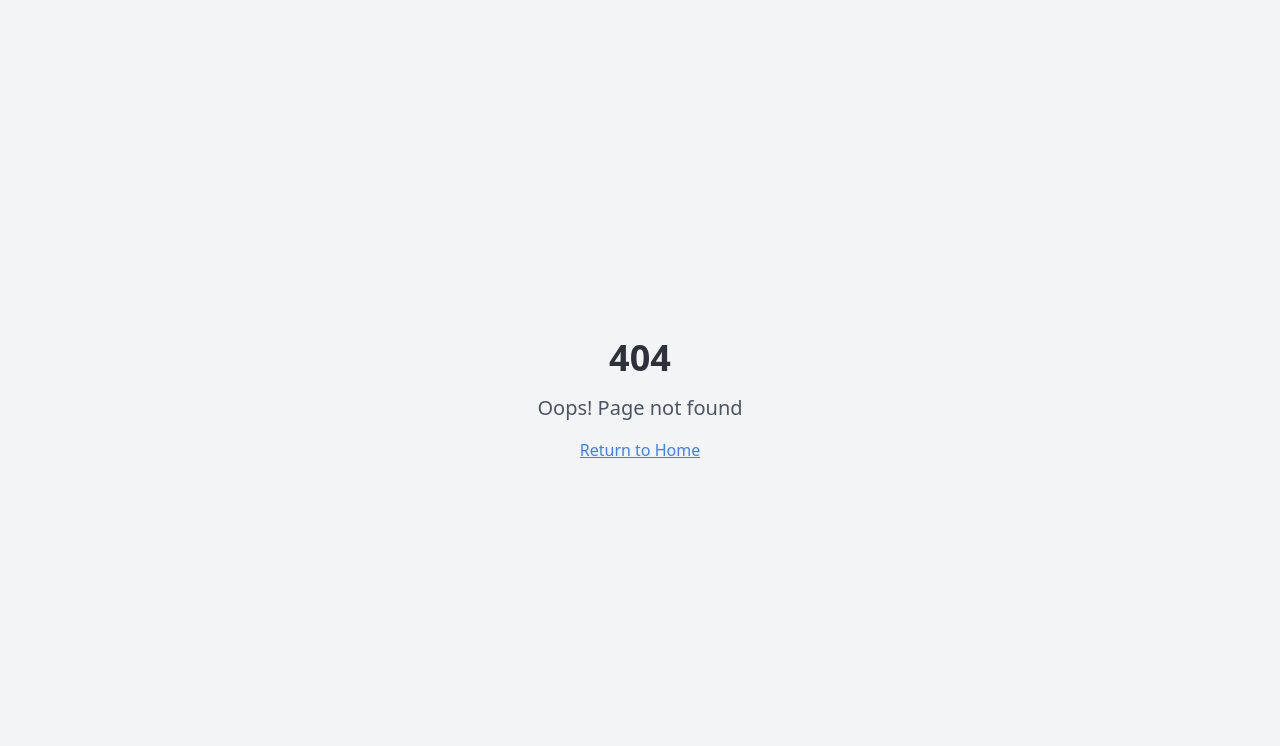
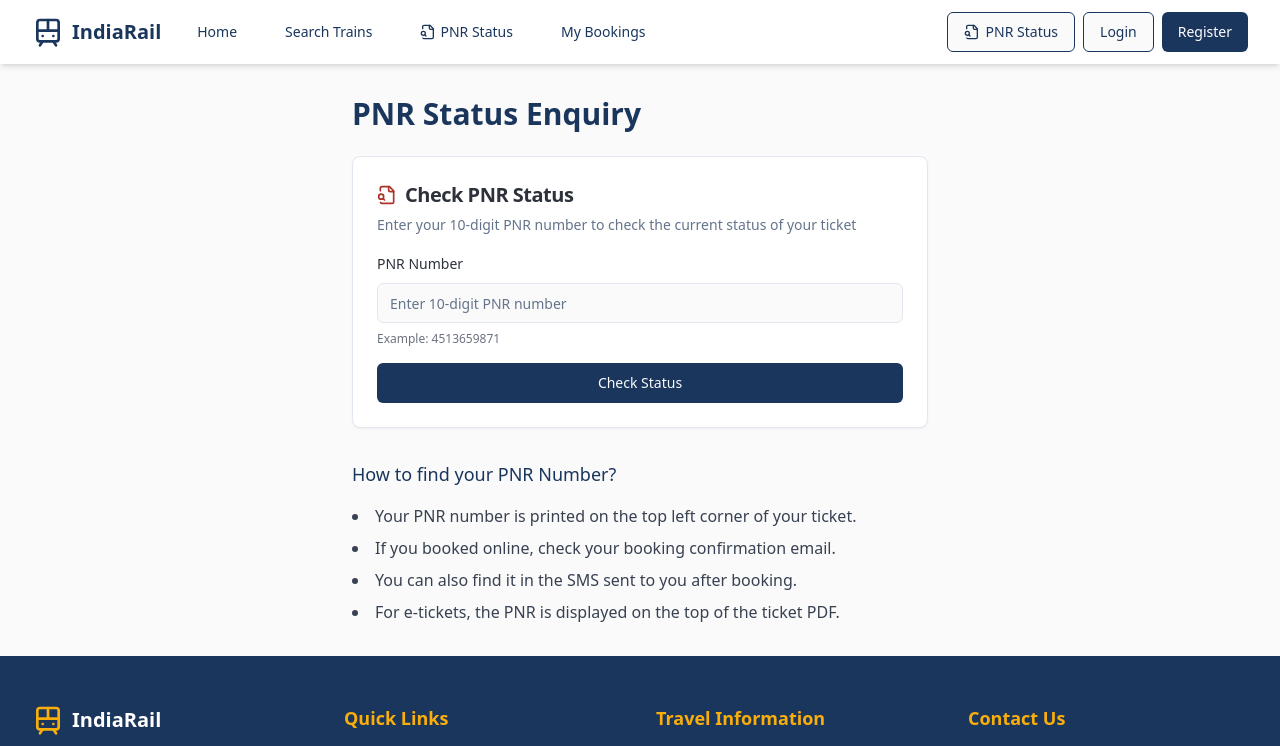
Before and after one commit to naveen2002-ncg/railway-radiance, a React (Vite) app: page /pnr in a window 1280 px wide. Before the commit this address had no page. Shown: the top 746 px of the page. Built offline with nearby package versions, Linux system fonts and the light colour scheme.

Commit message:
Add PNR status button
Adds a button for checking PNR status.

```diff
--- a/src/App.tsx
+++ b/src/App.tsx
@@ -1,9 +1,11 @@
+
 import { Toaster } from "@/components/ui/toaster";
 import { Toaster as Sonner } from "@/components/ui/sonner";
 import { TooltipProvider } from "@/components/ui/tooltip";
 import { QueryClient, QueryClientProvider } from "@tanstack/react-query";
 import { BrowserRouter, Routes, Route } from "react-router-dom";
 import Index from "./pages/Index";
+import PNR from "./pages/PNR";
 import NotFound from "./pages/NotFound";
 
 const queryClient = new QueryClient();
@@ -16,6 +18,7 @@ const App = () => (
       <BrowserRouter>
         <Routes>
           <Route path="/" element={<Index />} />
+          <Route path="/pnr" element={<PNR />} />
           {/* ADD ALL CUSTOM ROUTES ABOVE THE CATCH-ALL "*" ROUTE */}
           <Route path="*" element={<NotFound />} />
         </Routes>
--- a/src/components/Navbar.tsx
+++ b/src/components/Navbar.tsx
@@ -8,6 +8,7 @@ import {
   Train,
   TicketPlus,
   Search,
+  FileSearch,
   Calendar,
   MapPin
 } from "lucide-react";
@@ -47,7 +48,8 @@ const Navbar = () => {
               <Link to="/search" className="text-irctc-blue hover:text-irctc-red px-3 py-2 text-sm font-medium">
                 Search Trains
               </Link>
-              <Link to="/pnr" className="text-irctc-blue hover:text-irctc-red px-3 py-2 text-sm font-medium">
+              <Link to="/pnr" className="text-irctc-blue hover:text-irctc-red px-3 py-2 text-sm font-medium flex items-center gap-1">
+                <FileSearch className="h-4 w-4" />
                 PNR Status
               </Link>
               <Link to="/bookings" className="text-irctc-blue hover:text-irctc-red px-3 py-2 text-sm font-medium">
@@ -92,6 +94,12 @@ const Navbar = () => {
               </DropdownMenu>
             ) : (
               <div className="flex space-x-2">
+                <Link to="/pnr">
+                  <Button variant="outline" className="text-irctc-blue border-irctc-blue hover:bg-irctc-blue hover:text-white flex items-center gap-1.5">
+                    <FileSearch className="h-4 w-4" />
+                    PNR Status
+                  </Button>
+                </Link>
                 <Link to="/login">
                   <Button variant="outline" className="text-irctc-blue border-irctc-blue hover:bg-irctc-blue hover:text-white">
                     Login
@@ -139,9 +147,10 @@ const Navbar = () => {
             </Link>
             <Link
               to="/pnr"
-              className="block px-3 py-2 text-base font-medium text-irctc-blue hover:text-irctc-red"
+              className="block px-3 py-2 text-base font-medium text-irctc-blue hover:text-irctc-red flex items-center gap-2"
               onClick={toggleMenu}
             >
+              <FileSearch className="h-5 w-5" />
               PNR Status
             </Link>
             <Link
--- /dev/null
+++ b/src/pages/PNR.tsx
@@ -0,0 +1,94 @@
+
+import { useState } from "react";
+import { FileSearch, Info } from "lucide-react";
+import Navbar from "@/components/Navbar";
+import Footer from "@/components/Footer";
+import { Button } from "@/components/ui/button";
+import { Input } from "@/components/ui/input";
+import { Card, CardContent, CardDescription, CardHeader, CardTitle } from "@/components/ui/card";
+import { Alert, AlertDescription, AlertTitle } from "@/components/ui/alert";
+
+const PNR = () => {
+  const [pnrNumber, setPnrNumber] = useState("");
+  const [isSubmitted, setIsSubmitted] = useState(false);
+
+  const handleSubmit = (e: React.FormEvent) => {
+    e.preventDefault();
+    if (pnrNumber.trim().length === 10) {
+      setIsSubmitted(true);
+    }
+  };
+
+  return (
+    <div className="min-h-screen flex flex-col">
+      <Navbar />
+
+      <main className="flex-grow container mx-auto px-4 py-8">
+        <div className="max-w-xl mx-auto">
+          <h1 className="text-2xl md:text-3xl font-bold text-irctc-blue mb-6">PNR Status Enquiry</h1>
+
+          <Card className="mb-6">
+            <CardHeader className="pb-4">
+              <CardTitle className="text-xl flex items-center gap-2">
+                <FileSearch className="h-5 w-5 text-irctc-red" />
+                Check PNR Status
+              </CardTitle>
+              <CardDescription>
+                Enter your 10-digit PNR number to check the current status of your ticket
+              </CardDescription>
+            </CardHeader>
+            <CardContent>
+              <form onSubmit={handleSubmit} className="space-y-4">
+                <div className="space-y-2">
+                  <label htmlFor="pnr" className="text-sm font-medium leading-none peer-disabled:cursor-not-allowed peer-disabled:opacity-70">
+                    PNR Number
+                  </label>
+                  <Input
+                    id="pnr"
+                    placeholder="Enter 10-digit PNR number"
+                    value={pnrNumber}
+                    onChange={(e) => setPnrNumber(e.target.value)}
+                    maxLength={10}
+                    pattern="[0-9]{10}"
+                    className="w-full"
+                    required
+                  />
+                  <p className="text-xs text-gray-500">Example: 4513659871</p>
+                </div>
+
+                <Button type="submit" className="w-full bg-irctc-blue hover:bg-irctc-blue/90">
+                  Check Status
+                </Button>
+              </form>
+            </CardContent>
+          </Card>
+
+          {isSubmitted && (
+            <Alert className="bg-yellow-50 border-irctc-yellow">
+              <Info className="h-4 w-4 text-irctc-blue" />
+              <AlertTitle className="text-irctc-blue">PNR Status Demo</AlertTitle>
+              <AlertDescription className="text-irctc-blue/80">
+                This is a demo. In a real application, this would show the actual status
+                of your ticket for PNR number {pnrNumber}.
+              </AlertDescription>
+            </Alert>
+          )}
+
+          <div className="mt-8">
+            <h2 className="text-lg font-medium text-irctc-blue mb-4">How to find your PNR Number?</h2>
+            <ul className="list-disc list-inside space-y-2 text-gray-700">
+              <li>Your PNR number is printed on the top left corner of your ticket.</li>
+              <li>If you booked online, check your booking confirmation email.</li>
+              <li>You can also find it in the SMS sent to you after booking.</li>
+              <li>For e-tickets, the PNR is displayed on the top of the ticket PDF.</li>
+            </ul>
+          </div>
+        </div>
+      </main>
+
+      <Footer />
+    </div>
+  );
+};
+
+export default PNR;
```
